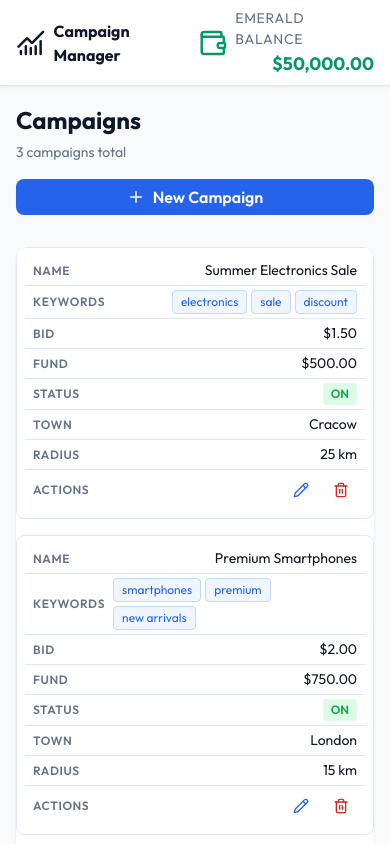
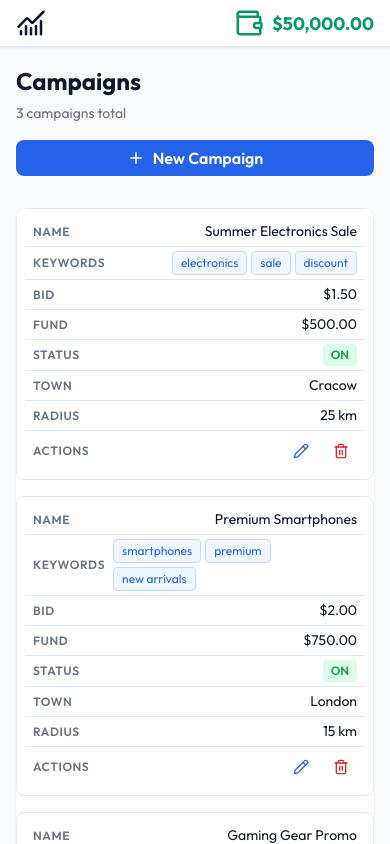
Before and after one commit to Avareez/Campaign-Manager, a React (Vite) app: page / in a window 390 px wide. Shown: the top 844 px of the page. Built offline with nearby package versions, Linux system fonts and the light colour scheme.

Commit message:
style: hide header text labels on mobile

```diff
--- a/src/components/Layout/Header.module.scss
+++ b/src/components/Layout/Header.module.scss
@@ -70,10 +70,18 @@
     }
 
     .brandName {
-        font-size: $font-size-base;
+        display: none;
+    }
+
+    .balanceLabel {
+        display: none;
     }
 
     .balanceAmount {
         font-size: $font-size-lg;
     }
+
+    .balanceInfo {
+        align-items: center;
+    }
 }
```
